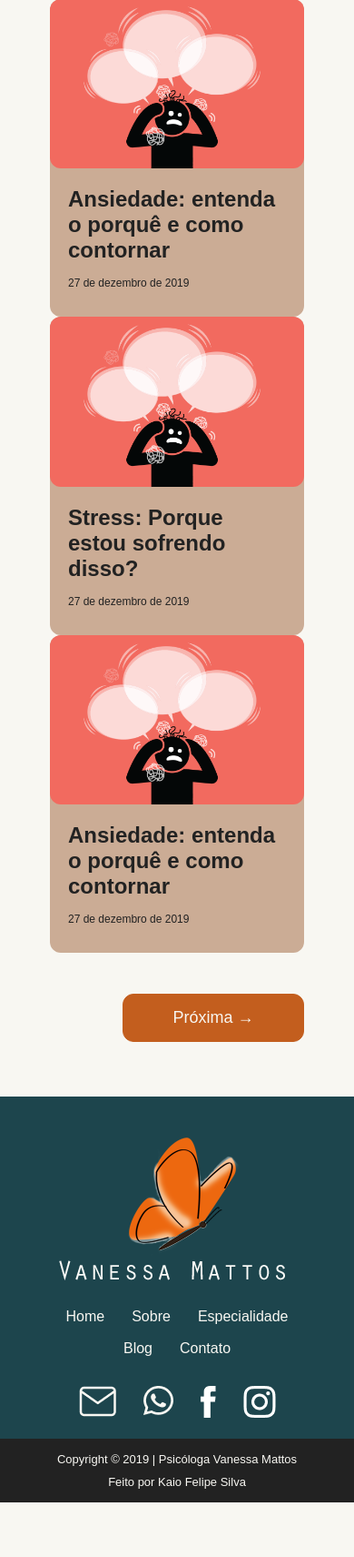
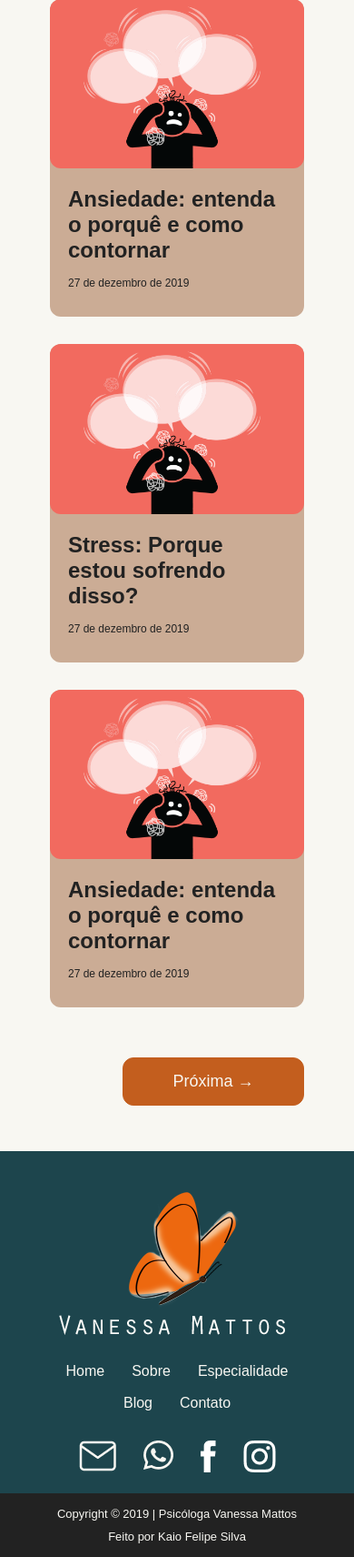
Before and after one commit to kaiofelipejs/psico-vanessa-mattos, a PHP site: page /blog.html in a window 390 px wide. Shown: the part 636-2347 px from the top of the page at 91% size. Before the commit the page ends 2287 px from the top, so only its background shows below. Run offline with PHP 8.4, Linux system fonts and the light colour scheme.

Commit message:
add responsive styles in blog page

```diff
--- a/css/blog.css
+++ b/css/blog.css
@@ -1,14 +1,15 @@
 .blog {
   display: flex;
   flex-direction: column;
+  margin-bottom: -10px;
 }
 
-.blog > p {
+/* .blog > p {
   margin-bottom: 20px;
-}
+} */
 
 .posts {
-  margin-bottom: 45px;
+  margin-bottom: 40px;
 }
 
 .blog-post {
@@ -29,3 +30,13 @@
 .btn-next-page {
   align-self: flex-end;
 }
+
+@media (max-width: 739px) {
+  .blog-post {
+    margin-bottom: 30px;
+  }
+
+  .posts {
+    margin-bottom: 25px;
+  }
+}
--- a/css/style.css
+++ b/css/style.css
@@ -146,7 +146,6 @@ section.bg-curves,
   border: 1px solid #c35e1e;
   border-radius: 12px;
   width: 200px;
-  height: 50px;
   background-color: #c35e1e;
   padding: 15px;
   font-size: 18px;
```
